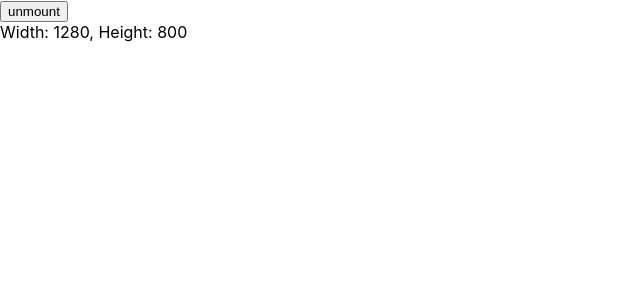
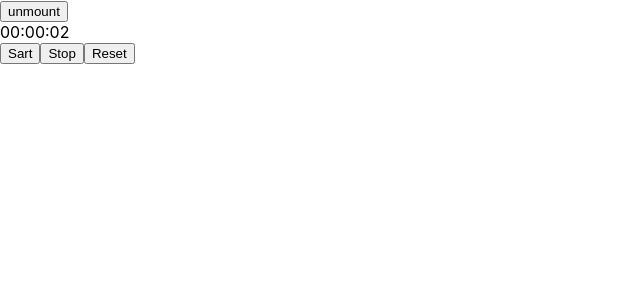
Before and after one commit to ArtemBiliaze/react-app, a React (Create React App) app: page / in a window 1280 px wide. Both pictures are taken after a click on the button "mount". Shown: the top 300 px of the page, without its empty margins (0-640 px from the left). Built offline with nearby package versions, Linux system fonts and the light colour scheme.

Commit message:
Add StopWatch

```diff
--- a/src/App.js
+++ b/src/App.js
@@ -1,6 +1,6 @@
 import { Component } from "react";
 import StopWatch from "./components/StopWatch";
-import ViewPortParams from "./components/ViewPortParams";
+// import ViewPortParams from "./components/ViewPortParams";
 
 class App extends Component {
   constructor(props) {
@@ -22,7 +22,7 @@
           <button onClick={this.handleClick}>
             {isVisible ? "unmount" : "mount"}
           </button>
-          {isVisible && <ViewPortParams />}
+          {isVisible && <StopWatch />}
         </>
       );
     }
--- a/src/components/StopWatch/index.jsx
+++ b/src/components/StopWatch/index.jsx
@@ -3,27 +3,46 @@
 class StopWatch extends Component {
   constructor(props) {
     super(props);
-    console.log("constructor");
-    this.state = { count: 0 };
+    this.state = { count: new Date(0, 0, 0, 0, 0, 0, 0) };
+    this.id = null;
   }
   componentDidMount() {
-    console.log("componentDidMount");
+    this.start();
+  }
+  componentDidUpdate() {}
+  componentWillUnmount() {
+    this.stop(0)
   }
 
-  componentWillUnmount() {
-    console.log("componentWillUnmount");
-  }
-  componentDidUpdate() {
-    console.log("componentDidUpdate");
-  }
+  tick = () => {
+    const { count } = this.state;
+    //*незмінювати стан на пряму !!! стан імутабільний
+    const newCount = new Date(count.valueOf());
+    //   newCount.setHours(count.getHours())
+    //   newCount.setMinutes(count.getMinutes());
+    newCount.setSeconds(count.getSeconds() + 1);
+    this.setState({ count: newCount });
+  };
+  start = () => {
+    if (!this.id) {this.id = setInterval(this.tick, 1000)};
+  };
+  stop = () => {
+    clearInterval(this.id)
+    this.id = null;
+  };
+  reset = () => {
+    this.setState({count: new Date(0, 0, 0, 0, 0, 0, 0)})
+  };
+
   render() {
-    console.log("render");
     const { count } = this.state;
     return (
-      <>
-        <div>{count}</div>
-        <button onClick={() => this.setState({ count: count + 1 })}>+</button>
-      </>
+      <article>
+        <div>{count.toLocaleTimeString("en-GB")}</div>
+        <button onClick={this.start}>Sart</button>
+        <button onClick={this.stop}>Stop</button>
+        <button onClick={this.reset}>Reset</button>
+      </article>
     );
   }
 }
--- a/src/index.js
+++ b/src/index.js
@@ -6,9 +6,9 @@
 
 const root = ReactDOM.createRoot(document.getElementById('root'));
 root.render(
-  <React.StrictMode>
+//   <React.StrictMode>
     <App />
-  </React.StrictMode>
+//   </React.StrictMode>
 );
 
 // If you want to start measuring performance in your app, pass a function
```
